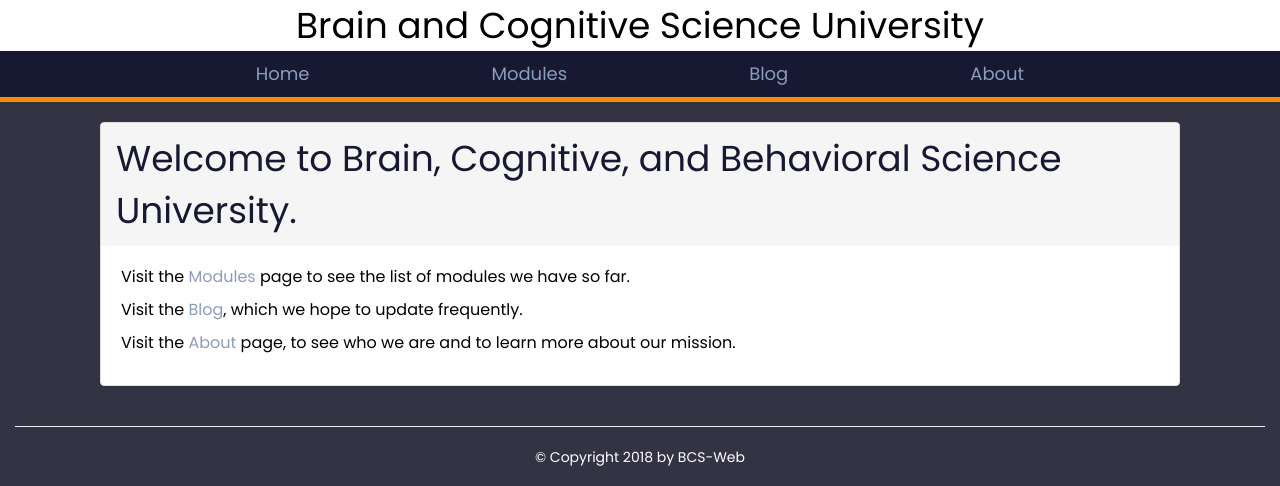
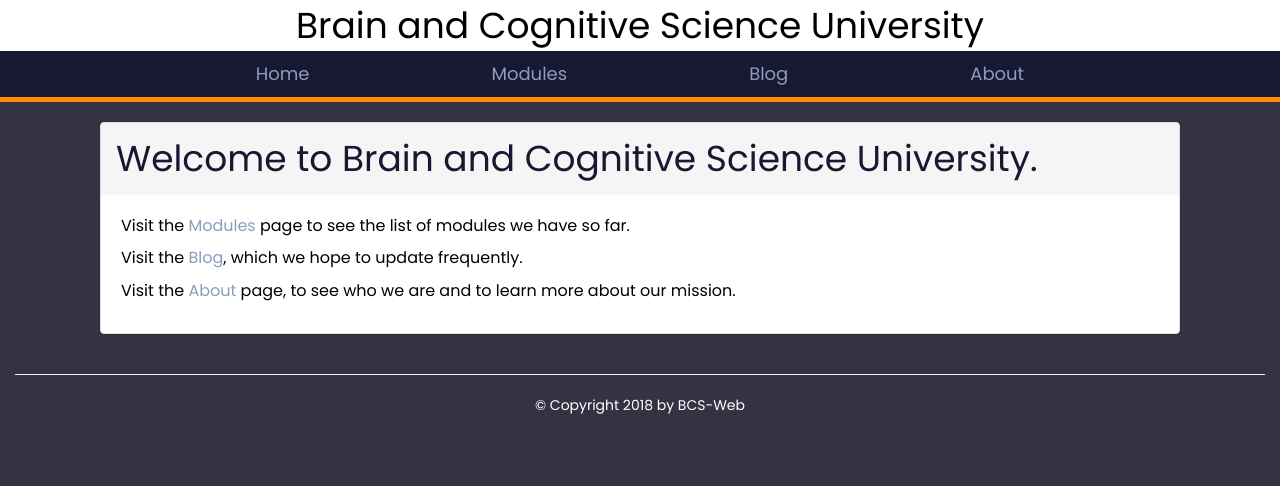
Before and after one commit to jonwillits/bcs_web, a Flask app: page / in a window 1280 px wide. Shown: the top 486 px of the page. Run offline with Flask 2, Linux system fonts and the light colour scheme; some libraries are stand-ins or nearby versions.

Commit message:
changed title text on home page

```diff
--- a/src/templates/home.html
+++ b/src/templates/home.html
@@ -3,7 +3,7 @@
 {% block content %}
 
     <div class="panel panel-default">
-        <div class="panel-heading">Welcome to Brain, Cognitive, and Behavioral Science University.</div>
+        <div class="panel-heading">Welcome to Brain and Cognitive Science University.</div>
         <div class="panel-body content-text">
             <p>Visit the <a href="{{ url_for('modules') }}">Modules</a> page to see the list of modules we have so far.</p>
             <p>Visit the <a href="{{ url_for('blog') }}">Blog</a>, which we hope to update frequently.</p>
```
